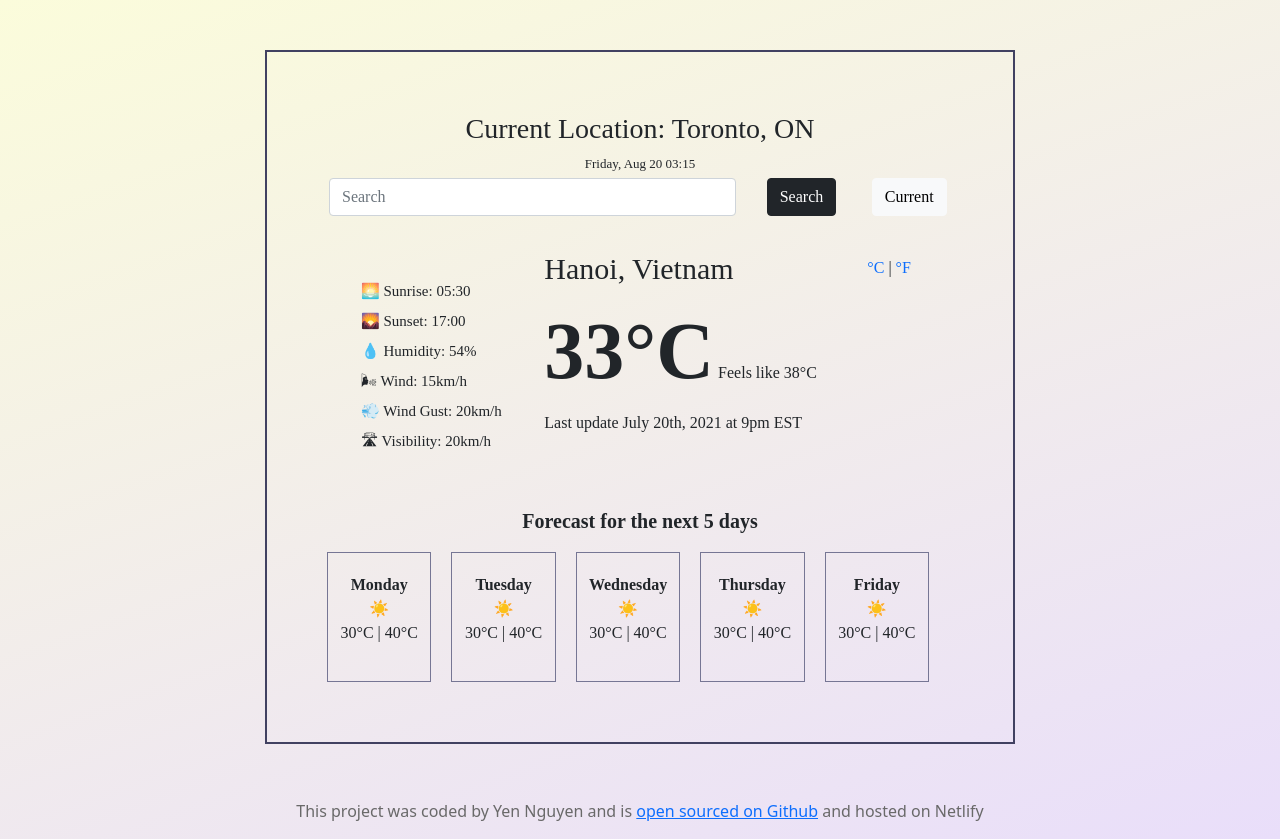
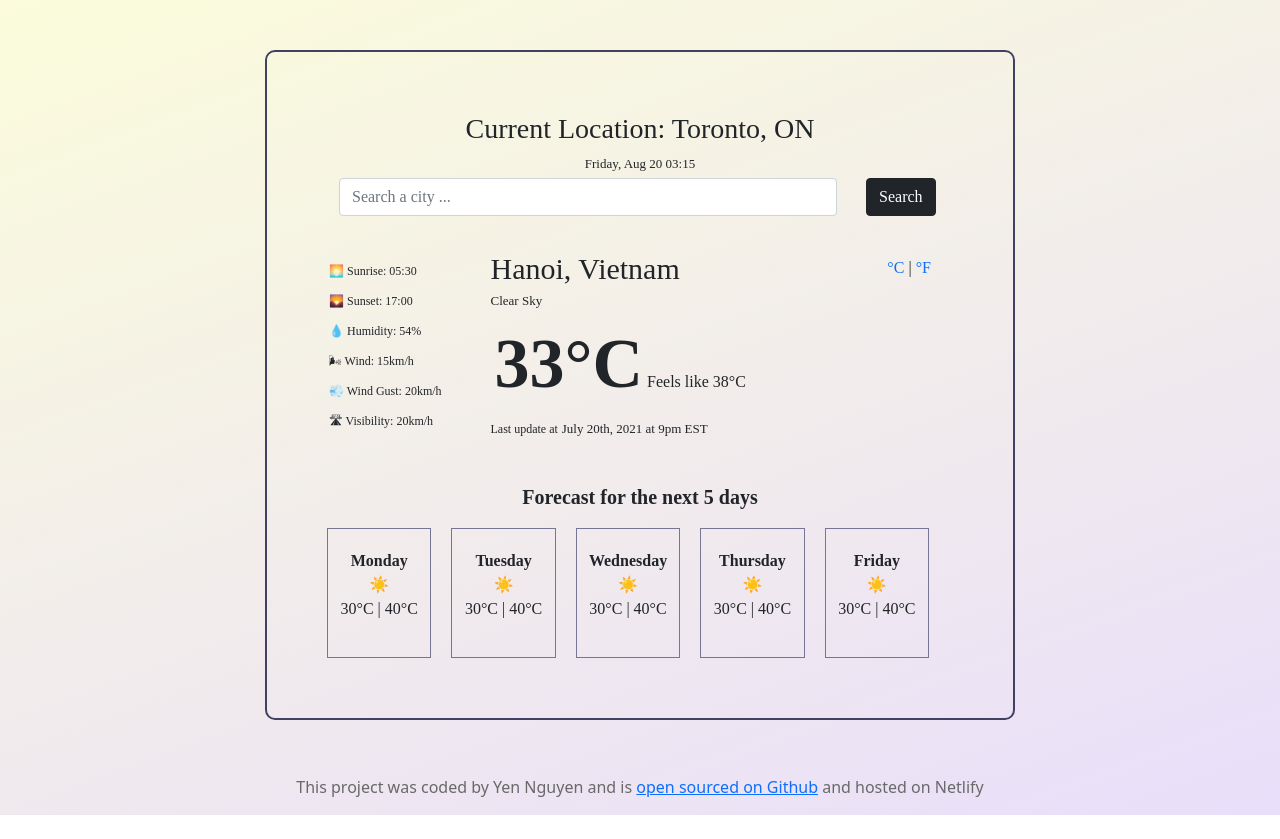
Before and after one commit to yen-hnguyen/weather-app, a plain HTML site: page index.html in a window 1280 px wide. After the commit the page ends 815 px from the top, so only its background shows below. Drawn offline with nearby package versions, Linux system fonts and the light colour scheme.

Commit message:
Update the layout

```diff
--- a/index.html
+++ b/index.html
@@ -17,7 +17,6 @@
   <body>
     <div class="entire-content">
       <div class="container">
-        <div class="row">
         <div class="search-bar">
           <h3>
             Current Location: <span id="current-location">Toronto, ON</span>
@@ -25,12 +24,12 @@
           <div class="current-time"></div>
           <form id="search-form">
             <div class="row">
-                <div class="col-8">
+              <div class="col-10">
                 <input
                   class="form-control mr-sm-2"
                   id="search-bar"
                   type="search"
-                    placeholder="Search"
+                  placeholder="Search a city ..."
                   aria-label="Search"
                 />
               </div>
@@ -42,20 +41,11 @@
                   value="Search"
                 />
               </div>
-                <div class="col-2">
-                  <input
-                    class="btn btn-light"
-                    id="current-button"
-                    type="submit"
-                    value="Current"
-                  />
-                </div>
             </div>
           </form>
         </div>
-        </div>
         <div class="row">
-          <div class="col-4">
+          <div class="col-3">
             <ul class="additional-info">
               <li>🌅 Sunrise: <span id="sunrise">05:30</span></li>
               <li>🌄 Sunset: <span id="sunset">17:00</span></li>
@@ -65,14 +55,17 @@
               <li>🛣 Visibility: <span id="visibility">20km/h</span></li>
             </ul>
           </div>
-          <div class="col-6">
+          <div class="col-7">
             <div class="row">
-              <p class="searched-city">Hanoi, Vietnam</p>
-              <span>
-                <strong id="current-temp">33°C</strong>
-                Feels like <span id="feels-like-temp">38°C</span> <br />
-                Last update July 20th, 2021 at 9pm EST
-              </span>
+              <div class="searched-city">Hanoi, Vietnam</div>
+              <div id="weather-description">Clear Sky</div>
+              <div>
+                <img src="" id="weather-icon" />
+                <strong id="current-temp">33°C</strong> Feels like
+                <span id="feels-like-temp">38°C</span> <br />
+                <span style=font-size:12px;">Last update at</span>
+                <span class="current-time">July 20th, 2021 at 9pm EST</span>
+              </div>
             </div>
           </div>
           <div class="col-2 temp-units">
--- a/src/styles.css
+++ b/src/styles.css
@@ -7,11 +7,12 @@ body {
   margin: 50px auto;
   max-width: 750px;
   border: 2px solid rgb(65, 65, 97);
+  border-radius: 10px;
   font-family: "Merienda";
 }
 
 .current-time {
-  font-size: small;
+  font-size: 13px;
   padding-bottom: 5px;
 }
 
@@ -23,8 +24,8 @@ body {
 .additional-info {
   list-style-type: none;
   line-height: 30px;
-  margin: 50px 0;
-  font-size: 15px;
+  font-size: 12px;
+  padding: 30px 0;
 }
 
 .searched-city {
@@ -33,13 +34,18 @@ body {
   margin-bottom: 0;
 }
 
+#weather-description {
+  font-size: 13px;
+}
+
 #current-temp {
-  font-size: 80px;
+  font-size: 70px;
   padding: 0;
 }
 
 .temp-units {
   padding-top: 30px;
+  text-align: center;
 }
 
 #celsius-temp {
```
Also changed, not shown: 2 other files. Lines whose indentation alone changed are shown as unchanged.
